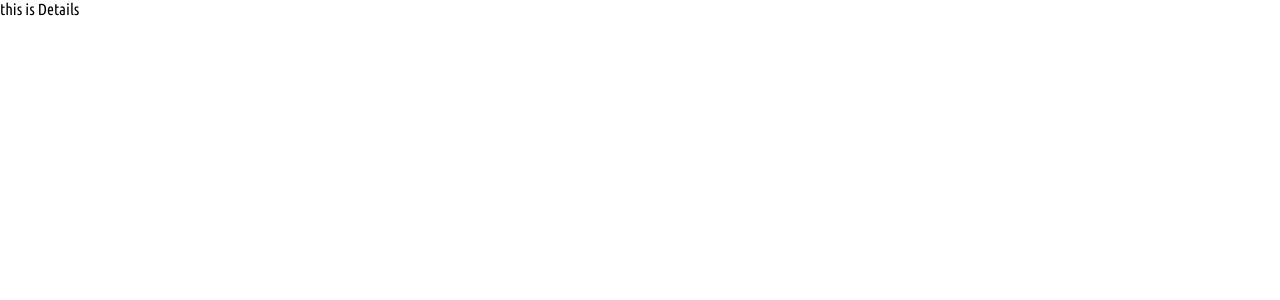
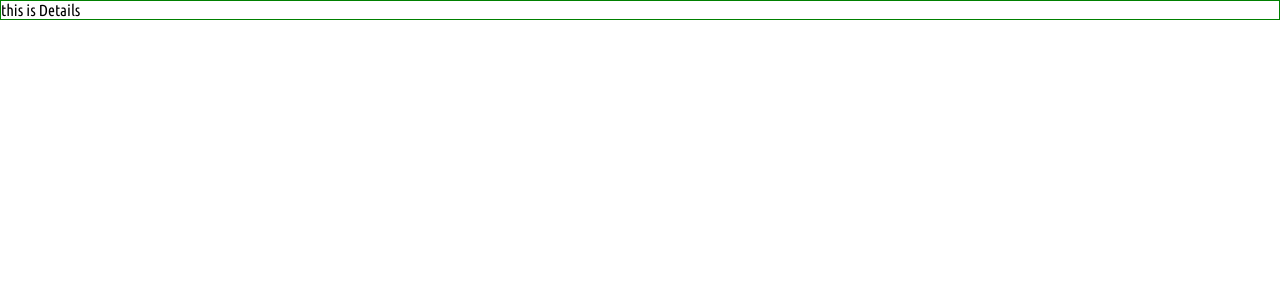
Before and after one commit to mishti169/weather-app, a React (Vite) app: page /details in a window 1280 px wide. Shown: the top 300 px of the page. Built offline with nearby package versions, Linux system fonts and the light colour scheme.

Commit message:
make details.css file and import it in details.jsx

```diff
--- a/src/components/Details/Details.jsx
+++ b/src/components/Details/Details.jsx
@@ -1,11 +1,7 @@
 import React from 'react';
-
+import './Details.css';
 const Details = () => {
-	return (
-		<>
-			<div>this is Details</div>
-		</>
-	);
+	return <div className='border'> this is Details</div>;
 };
 
 export default Details;
```
Also changed, not shown: src/components/Details/Details.css (added).
